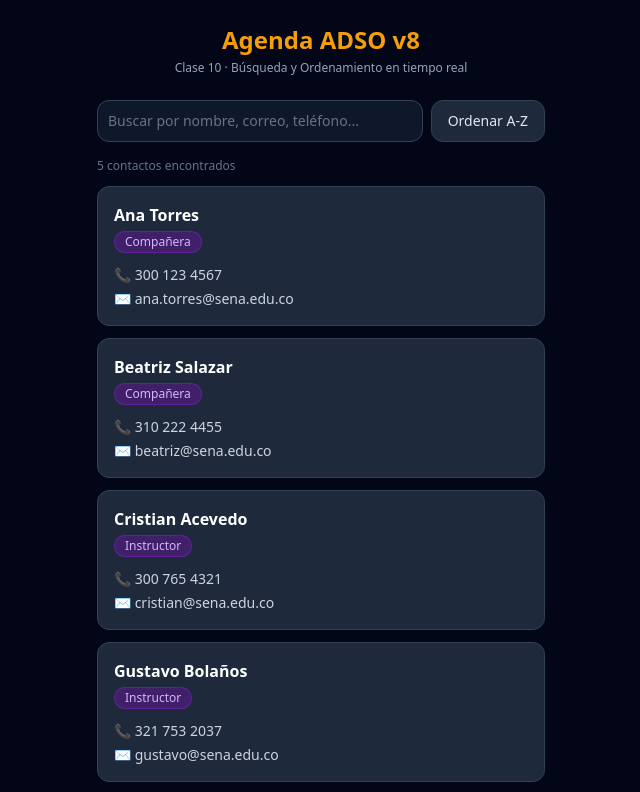
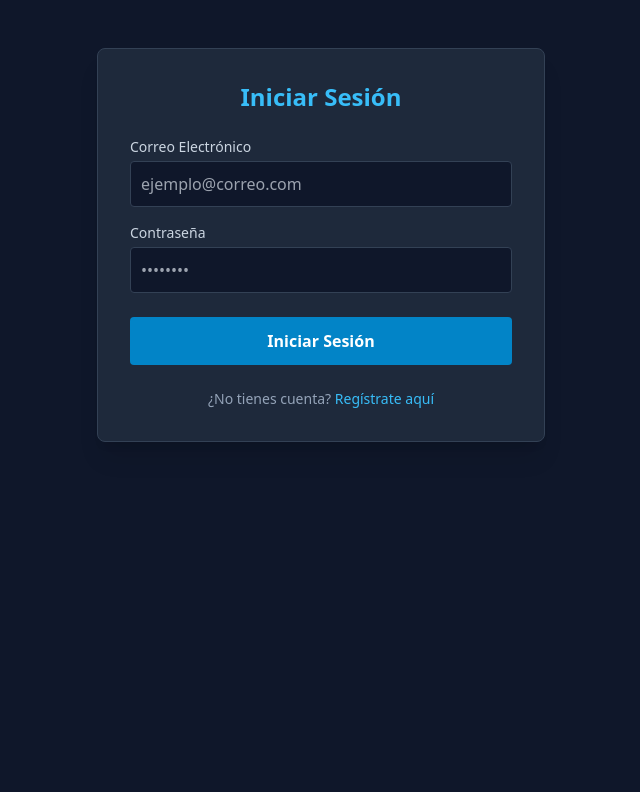
Before and after one commit to Hartur-hub/AGENDA-ADSO-v2---RETO-HARTUR, a React (Vite) app: page / in a window 1280 px wide. Shown: the top 792 px of the page, without its empty margins (319-959 px from the left). Built offline with nearby package versions, Linux system fonts and the light colour scheme.

Commit message:
Fix: restaurar inicio de sesion con busqueda y ordenamiento

```diff
--- a/src/app.jsx
+++ b/src/app.jsx
@@ -1,108 +1,236 @@
-import { useState } from "react";
+import React, { useState, useEffect } from 'react';
+import LoginForm from './components/LoginForm';
+import RegisterForm from './components/RegisterForm';
+import Navbar from './components/Navbar';
 
-function ContactoCard({ nombre, telefono, correo, etiqueta }) {
-  return (
-    <div className="bg-slate-800 rounded-xl p-4 border border-slate-700 shadow-sm">
-      <div className="font-bold text-white text-base">{nombre}</div>
-      {etiqueta && (
-        <span className="inline-block bg-purple-900/60 text-purple-300 text-xs px-2.5 py-0.5 rounded-full mt-1 border border-purple-700/50">
-          {etiqueta}
-        </span>
-      )}
-      <div className="mt-3 text-sm text-slate-300 space-y-1">
-        <p>📞 {telefono}</p>
-        <p>✉️ {correo}</p>
-      </div>
-    </div>
-  );
-}
+const API_CONTACTOS = 'http://localhost:3001/contactos';
 
 export default function App() {
-  const [contactos] = useState([
-    { id: 1, nombre: "Ana Torres", telefono: "300 123 4567", correo: "ana.torres@sena.edu.co", etiqueta: "Compañera" },
-    { id: 2, nombre: "Cristian Acevedo", telefono: "300 765 4321", correo: "cristian@sena.edu.co", etiqueta: "Instructor" },
-    { id: 3, nombre: "Gustavo Bolaños", telefono: "321 753 2037", correo: "gustavo@sena.edu.co", etiqueta: "Instructor" },
-    { id: 4, nombre: "Beatriz Salazar", telefono: "310 222 4455", correo: "beatriz@sena.edu.co", etiqueta: "Compañera" },
-    { id: 5, nombre: "Manuela Ríos", telefono: "313 908 1122", correo: "manuela@sena.edu.co", etiqueta: "Cliente" },
-  ]);
+  const [currentUser, setCurrentUser] = useState(() => {
+    const saved = localStorage.getItem('session_user');
+    return saved ? JSON.parse(saved) : null;
+  });
+  const [view, setView] = useState('login'); // 'login' | 'register'
 
-  const [busqueda, setBusqueda] = useState("");
+  // Estados de la Agenda
+  const [contactos, setContactos] = useState([]);
+  const [formData, setFormData] = useState({
+    nombre: '',
+    apellido: '',
+    telefono: '',
+    email: '',
+    categoria: 'Mantenimiento',
+  });
+  const [editId, setEditId] = useState(null);
+  const [searchTerm, setSearchTerm] = useState('');
   const [ordenAsc, setOrdenAsc] = useState(true);
+  const [roleMessage, setRoleMessage] = useState('');
 
-  // 1. Filtrado por nombre, correo, etiqueta o teléfono
-  const contactosFiltrados = contactos.filter((c) => {
-    const termino = busqueda.toLowerCase();
-    const nombre = (c.nombre || "").toLowerCase();
-    const correo = (c.correo || "").toLowerCase();
-    const etiqueta = (c.etiqueta || "").toLowerCase();
-    const telefono = (c.telefono || "").toLowerCase();
+  useEffect(() => {
+    if (currentUser) {
+      fetchContactos();
+    }
+  }, [currentUser]);
 
-    return (
-      nombre.includes(termino) ||
-      correo.includes(termino) ||
-      etiqueta.includes(termino) ||
-      telefono.includes(termino)
-    );
-  });
+  const fetchContactos = async () => {
+    try {
+      const res = await fetch(API_CONTACTOS);
+      const data = await res.json();
+      setContactos(data);
+    } catch (e) {
+      console.error(e);
+    }
+  };
 
-  // 2. Ordenamiento alfabético sobre la lista filtrada
-  const contactosOrdenados = [...contactosFiltrados].sort((a, b) => {
-    const nombreA = (a.nombre || "").toLowerCase();
-    const nombreB = (b.nombre || "").toLowerCase();
+  const handleLoginSuccess = (user) => {
+    setCurrentUser(user);
+    localStorage.setItem('session_user', JSON.stringify(user));
+  };
 
+  const handleLogout = () => {
+    setCurrentUser(null);
+    localStorage.removeItem('session_user');
+  };
+
+  // Manejo de Roles para Acciones Sensibles
+  const handleDelete = async (id) => {
+    if (currentUser.rol !== 'admin') {
+      setRoleMessage('⚠️ Acción denegada: Solo administradores pueden eliminar contactos.');
+      setTimeout(() => setRoleMessage(''), 4000);
+      return;
+    }
+
+    try {
+      await fetch(`${API_CONTACTOS}/${id}`, { method: 'DELETE' });
+      fetchContactos();
+    } catch (e) {
+      console.error(e);
+    }
+  };
+
+  const handleSubmit = async (e) => {
+    e.preventDefault();
+    if (!formData.nombre.trim() || !formData.telefono.trim()) return;
+
+    if (editId) {
+      await fetch(`${API_CONTACTOS}/${editId}`, {
+        method: 'PUT',
+        headers: { 'Content-Type': 'application/json' },
+        body: JSON.stringify(formData),
+      });
+      setEditId(null);
+    } else {
+      await fetch(API_CONTACTOS, {
+        method: 'POST',
+        headers: { 'Content-Type': 'application/json' },
+        body: JSON.stringify(formData),
+      });
+    }
+
+    setFormData({ nombre: '', apellido: '', telefono: '', email: '', categoria: 'Mantenimiento' });
+    fetchContactos();
+  };
+
+  // Búsqueda multicampo en tiempo real
+  const filteredContactos = contactos.filter((c) =>
+    `${c.nombre} ${c.apellido} ${c.email} ${c.categoria} ${c.telefono}`
+      .toLowerCase()
+      .includes(searchTerm.trim().toLowerCase())
+  );
+
+  // Ordenamiento alfabético
+  const sortedContactos = [...filteredContactos].sort((a, b) => {
+    const nombreA = (a.nombre || '').toLowerCase();
+    const nombreB = (b.nombre || '').toLowerCase();
     if (nombreA < nombreB) return ordenAsc ? -1 : 1;
     if (nombreA > nombreB) return ordenAsc ? 1 : -1;
     return 0;
   });
 
+  if (!currentUser) {
+    return (
+      <div className="min-h-screen bg-slate-900 py-12 px-4">
+        {view === 'login' ? (
+          <LoginForm
+            onLoginSuccess={handleLoginSuccess}
+            switchToRegister={() => setView('register')}
+          />
+        ) : (
+          <RegisterForm switchToLogin={() => setView('login')} />
+        )}
+      </div>
+    );
+  }
+
   return (
-    <div className="min-h-screen bg-slate-950 text-slate-100 p-6">
-      <div className="max-w-md mx-auto">
-        <header className="text-center mb-6">
-          <h1 className="text-2xl font-bold text-amber-500">Agenda ADSO v8</h1>
-          <p className="text-xs text-slate-400 mt-1">
-            Clase 10 · Búsqueda y Ordenamiento en tiempo real
-          </p>
-        </header>
+    <div className="min-h-screen bg-slate-900 text-slate-100 pb-12">
+      <Navbar user={currentUser} onLogout={handleLogout} />
 
-        {/* Controles de Búsqueda y Orden */}
-        <div className="flex flex-col sm:flex-row gap-2 mb-4">
+      <main className="max-w-4xl mx-auto px-4 mt-6">
+        {roleMessage && (
+          <div className="bg-amber-900/50 border border-amber-500 text-amber-200 p-3 rounded mb-6 text-center text-sm font-medium">
+            {roleMessage}
+          </div>
+        )}
+
+        {/* Formulario Contacto */}
+        <form onSubmit={handleSubmit} className="bg-slate-800 p-6 rounded-lg border border-slate-700 mb-8">
+          <h2 className="text-xl font-bold mb-4">{editId ? '✏️ Editar Contacto' : '➕ Agregar Contacto'}</h2>
+          <div className="grid grid-cols-1 md:grid-cols-2 gap-4">
+            <input
+              type="text"
+              placeholder="Nombre"
+              value={formData.nombre}
+              onChange={(e) => setFormData({ ...formData, nombre: e.target.value })}
+              className="p-2.5 rounded bg-slate-900 border border-slate-700 text-white"
+              required
+            />
+            <input
+              type="text"
+              placeholder="Apellido"
+              value={formData.apellido}
+              onChange={(e) => setFormData({ ...formData, apellido: e.target.value })}
+              className="p-2.5 rounded bg-slate-900 border border-slate-700 text-white"
+            />
+            <input
+              type="text"
+              placeholder="Teléfono"
+              value={formData.telefono}
+              onChange={(e) => setFormData({ ...formData, telefono: e.target.value })}
+              className="p-2.5 rounded bg-slate-900 border border-slate-700 text-white"
+              required
+            />
+            <input
+              type="email"
+              placeholder="Correo Electrónico"
+              value={formData.email}
+              onChange={(e) => setFormData({ ...formData, email: e.target.value })}
+              className="p-2.5 rounded bg-slate-900 border border-slate-700 text-white"
+            />
+          </div>
+          <button type="submit" className="mt-4 px-5 py-2.5 bg-sky-600 rounded font-medium text-white hover:bg-sky-500">
+            {editId ? 'Guardar Cambios' : 'Agregar'}
+          </button>
+        </form>
+
+        {/* Búsqueda y Ordenamiento */}
+        <div className="flex flex-col sm:flex-row gap-3 mb-6">
           <input
             type="text"
-            className="w-full p-2.5 bg-slate-900 border border-slate-700 rounded-xl text-sm text-white placeholder-slate-500 focus:outline-none focus:border-amber-500"
-            placeholder="Buscar por nombre, correo, teléfono..."
-            value={busqueda}
-            onChange={(e) => setBusqueda(e.target.value)}
+            placeholder="🔍 Buscar por nombre, correo, teléfono..."
+            value={searchTerm}
+            onChange={(e) => setSearchTerm(e.target.value)}
+            className="w-full p-3 rounded bg-slate-800 border border-slate-700 text-white focus:outline-none focus:border-sky-500"
           />
           <button
             type="button"
             onClick={() => setOrdenAsc((prev) => !prev)}
-            className="bg-slate-800 hover:bg-slate-700 text-slate-200 text-sm px-4 py-2.5 rounded-xl border border-slate-700 font-medium whitespace-nowrap transition-colors"
+            className="bg-slate-800 hover:bg-slate-700 text-slate-200 text-sm px-4 py-3 rounded border border-slate-700 font-medium whitespace-nowrap transition-colors"
           >
-            {ordenAsc ? "Ordenar A-Z" : "Ordenar Z-A"}
+            {ordenAsc ? 'Ordenar A-Z' : 'Ordenar Z-A'}
           </button>
         </div>
 
-        {/* Contador de Resultados */}
-        <p className="text-xs text-slate-500 mb-3">
-          {contactosOrdenados.length} contacto
-          {contactosOrdenados.length !== 1 ? "s" : ""} encontrado
-          {contactosOrdenados.length !== 1 ? "s" : ""}
+        {/* Contador */}
+        <p className="text-xs text-slate-400 mb-4">
+          {sortedContactos.length} contacto{sortedContactos.length !== 1 ? 's' : ''} encontrado{sortedContactos.length !== 1 ? 's' : ''}
         </p>
 
-        {/* Lista de Contactos */}
-        <section className="space-y-3">
-          {contactosOrdenados.length === 0 ? (
-            <div className="text-center py-8 bg-slate-900/50 rounded-xl border border-slate-800">
-              <p className="text-sm text-slate-400">
-                No se encontraron contactos que coincidan con la búsqueda.
-              </p>
+        {/* Listado de Contactos */}
+        <div className="grid grid-cols-1 md:grid-cols-2 gap-4">
+          {sortedContactos.length > 0 ? (
+            sortedContactos.map((contacto) => (
+              <div key={contacto.id} className="bg-slate-800 p-5 rounded border border-slate-700 flex justify-between items-start">
+                <div>
+                  <h3 className="font-bold text-sky-400">{contacto.nombre} {contacto.apellido}</h3>
+                  <p className="text-sm text-slate-300 mt-1">📞 {contacto.telefono}</p>
+                  {contacto.email && <p className="text-sm text-slate-400">✉️ {contacto.email}</p>}
+                </div>
+                <div className="flex gap-2 items-center">
+                  <button
+                    onClick={() => { setEditId(contacto.id); setFormData(contacto); }}
+                    className="px-2.5 py-1 text-xs bg-amber-600 hover:bg-amber-500 text-white rounded"
+                  >
+                    Editar
+                  </button>
+                  {currentUser.rol === 'admin' && (
+                    <button
+                      onClick={() => handleDelete(contacto.id)}
+                      className="px-2.5 py-1 text-xs bg-rose-600 hover:bg-rose-500 text-white rounded"
+                    >
+                      Eliminar
+                    </button>
+                  )}
+                </div>
+              </div>
+            ))
+          ) : (
+            <div className="col-span-2 text-center text-slate-400 py-8 bg-slate-800/50 rounded border border-slate-800">
+              No se encontraron contactos que coincidan con la búsqueda.
             </div>
-          ) : (
-            contactosOrdenados.map((c) => <ContactoCard key={c.id} {...c} />)
           )}
-        </section>
-      </div>
+        </div>
+      </main>
     </div>
   );
 }
```
